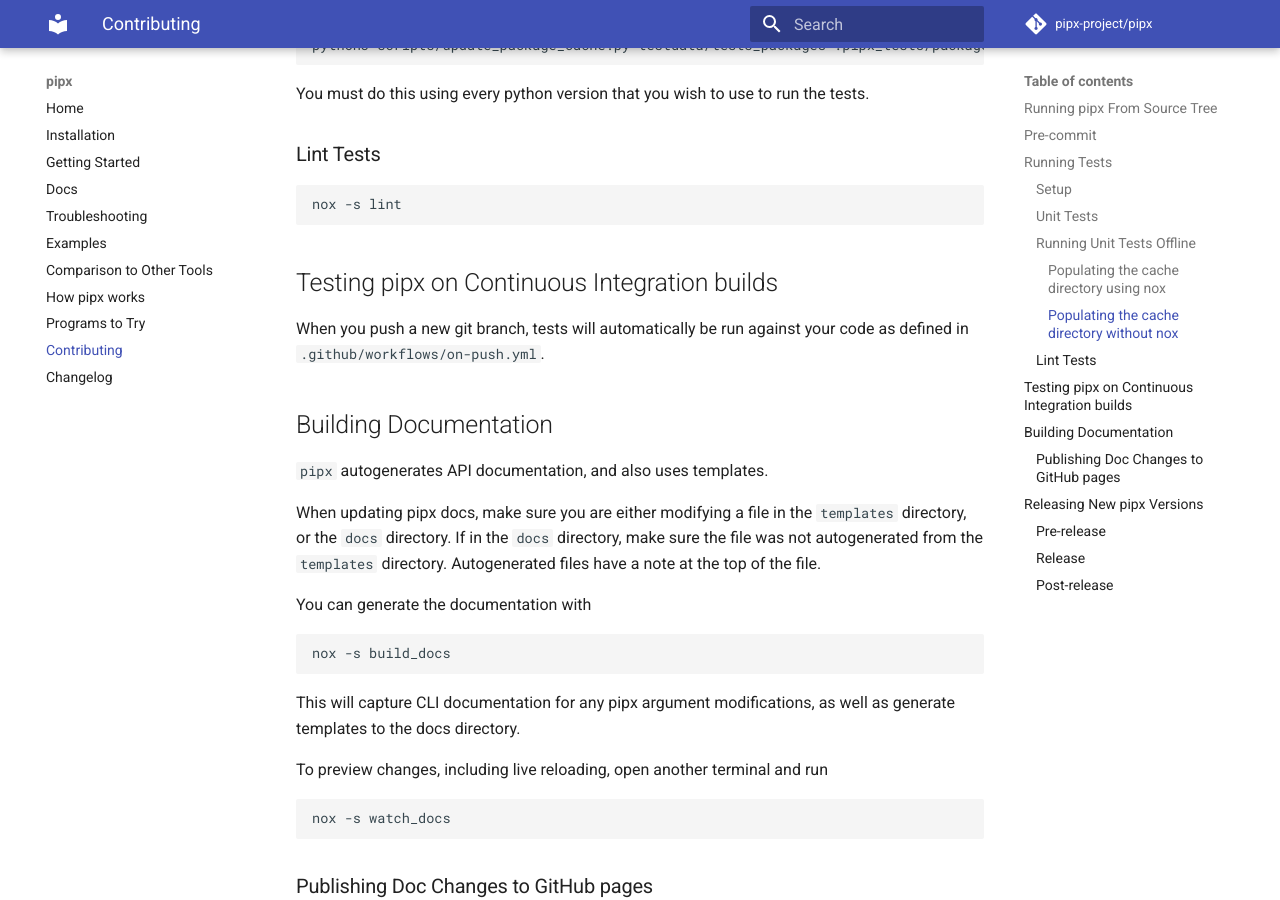
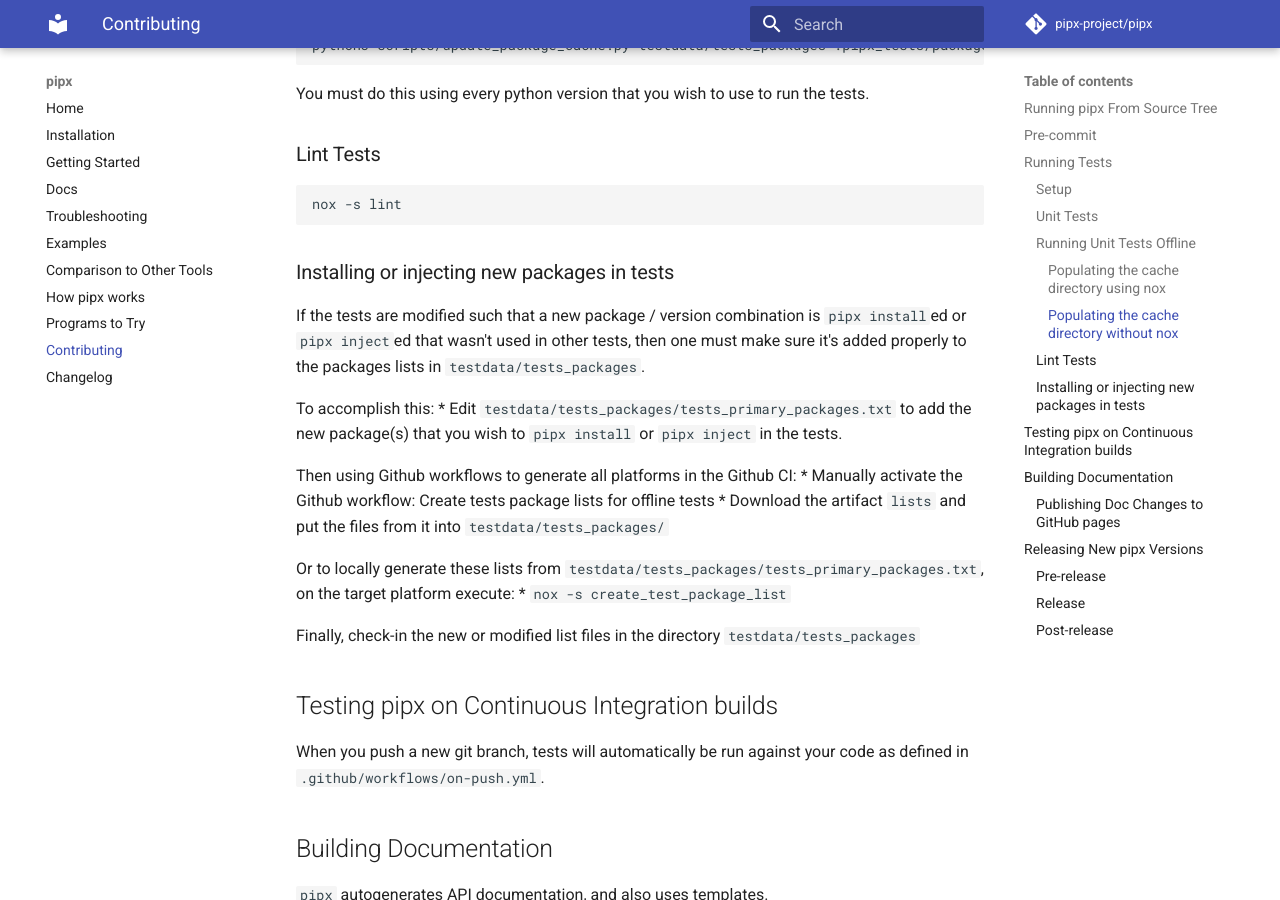
Before and after one commit to pypa/pipx, an MkDocs documentation site: the page built from docs/contributing.md, in a window 1280 px wide and 900 px high, scrolled down 3051 px. Built offline with MkDocs 1.6.1 and Material for MkDocs 9.7.7, drawn with Linux system fonts in a browser that asks for light colours; comment, search, counter and statistics services are not loaded.

Commit message:
Add instructions for keeping packages lists up-to-date.

````diff
--- a/docs/contributing.md
+++ b/docs/contributing.md
@@ -142,6 +142,24 @@
 nox -s lint
 ```
 
+### Installing or injecting new packages in tests
+If the tests are modified such that a new package / version combination is
+`pipx install`ed or `pipx inject`ed that wasn't used in other tests, then one
+must make sure it's added properly to the packages lists in
+`testdata/tests_packages`.
+
+To accomplish this:
+* Edit `testdata/tests_packages/tests_primary_packages.txt` to add the new package(s) that you wish to `pipx install` or `pipx inject` in the tests.
+
+Then using Github workflows to generate all platforms in the Github CI:
+* Manually activate the Github workflow: Create tests package lists for offline tests
+* Download the artifact `lists` and put the files from it into `testdata/tests_packages/`
+
+Or to locally generate these lists from `testdata/tests_packages/tests_primary_packages.txt`, on the target platform execute:
+* `nox -s create_test_package_list`
+
+Finally, check-in the new or modified list files in the directory `testdata/tests_packages`
+
 ## Testing pipx on Continuous Integration builds
 When you push a new git branch, tests will automatically be run against your code as defined in `.github/workflows/on-push.yml`.
 
````
